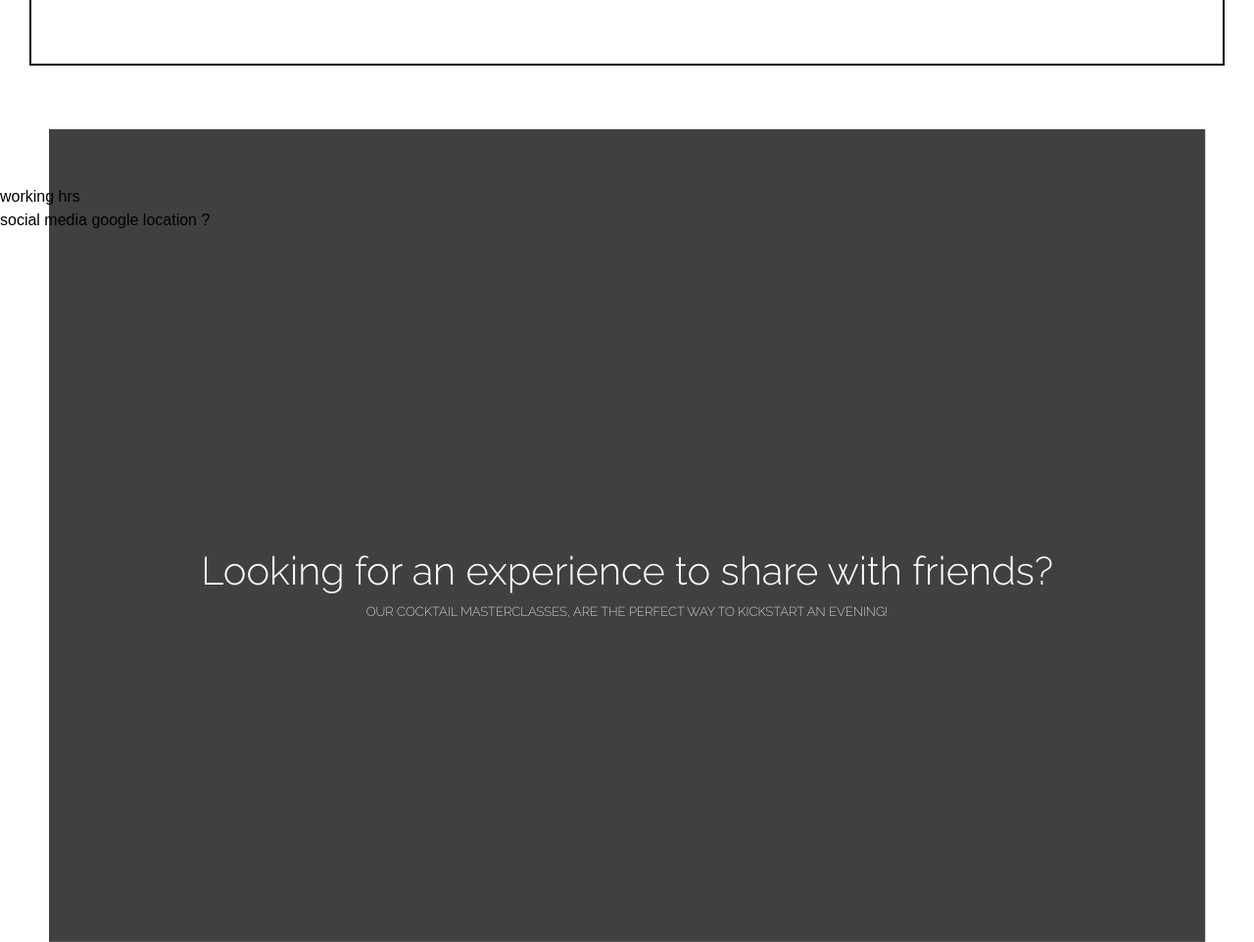
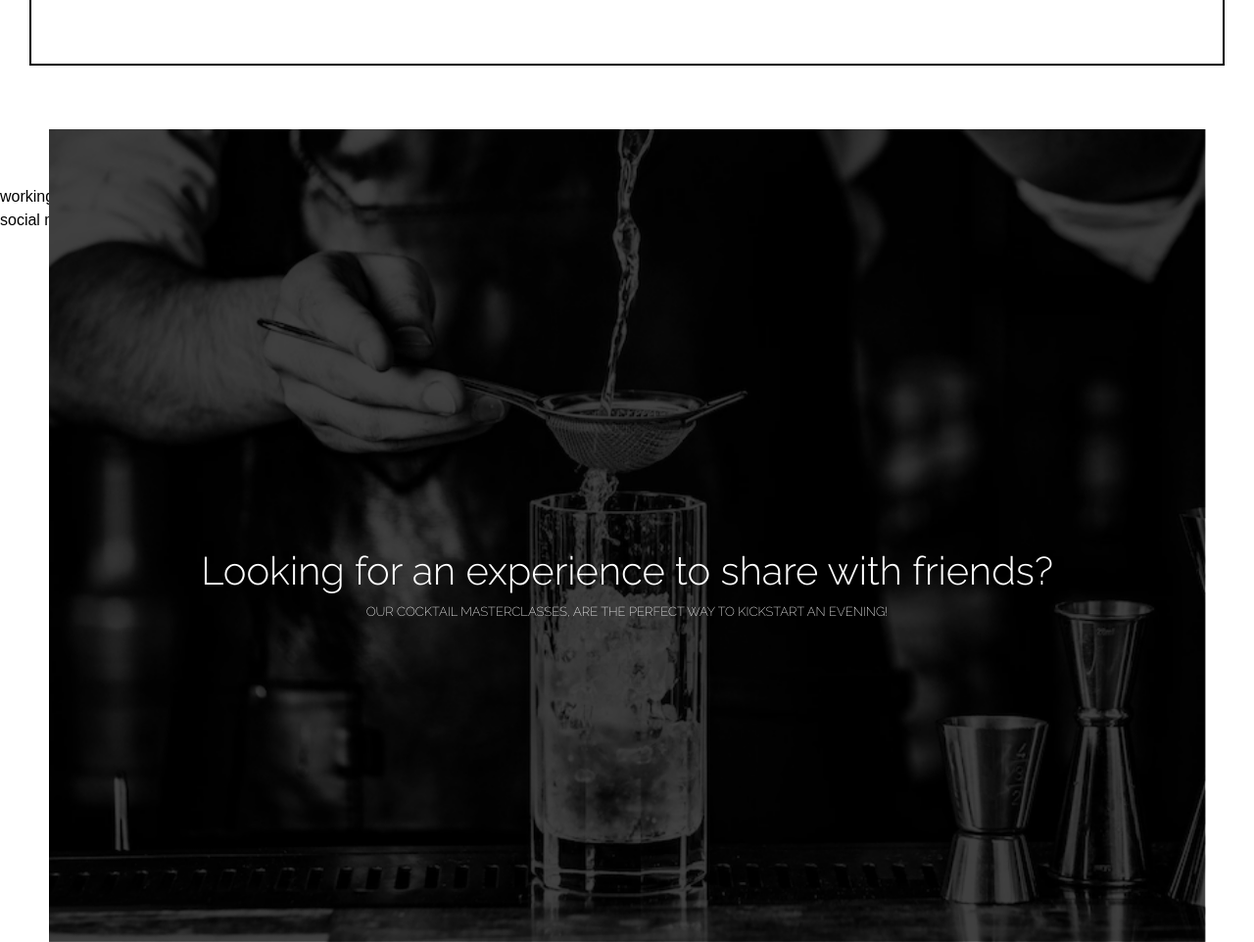
Before and after one commit to StanislavDitsan/The-Beluga, a plain HTML site: page index.html in a window 1280 px wide. Shown: the part 2140-3102 px from the top of the page at 98% size. Drawn offline with nearby package versions, Linux system fonts and the light colour scheme; the site is published under a folder, as on GitHub Pages, so addresses that start at the root find nothing.

Commit message:
Fixed file path for the image for master class section

```diff
--- a/assets/css/style.css
+++ b/assets/css/style.css
@@ -111,12 +111,12 @@ h1, h2, h3, p {
     margin-bottom: 1rem;
 }
 
-/* Banner master-class */
+/* Banner master-class section */
 
 .banner {
     width: 100%;
     height: 900px;
-    background-image: linear-gradient(rgba(0,0,0,0.75),rgba(0,0,0,0.75)),url(/assets/images/black&white.webp);
+    background-image: linear-gradient(rgba(0,0,0,0.75),rgba(0,0,0,0.75)),url(../images/black&white.webp);
     background-size: cover;
     background-position: center;
     animation-name: banner;
```
